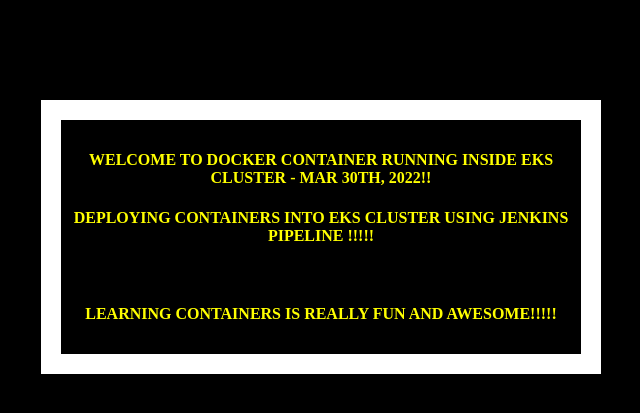
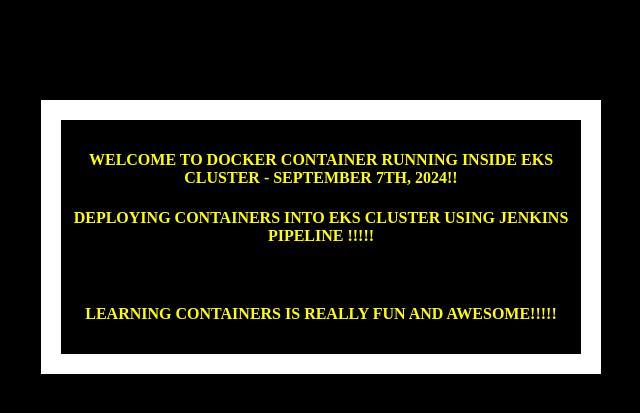
Before and after one commit to Teamgrace47/PythonDockerRepo, a Flask app: page / in a window 1280 px wide. Shown: the top 413 px of the page, without its empty margins (319-959 px from the left). Run offline with Flask 2, Linux system fonts and the light colour scheme.

Commit message:
Update index.html

```diff
--- a/templates/index.html
+++ b/templates/index.html
@@ -19,7 +19,7 @@
   </head>
   <body>
     <div class="container">
-      <h4>Welcome to Docker Container running inside  EKS Cluster - Mar 30th, 2022!!</h4>
+      <h4>Welcome to Docker Container running inside  EKS Cluster - September 7th, 2024!!</h4>
       <h4>Deploying Containers into EKS cluster using Jenkins Pipeline !!!!!</h4>
       <br>
        <h4>Learning containers is really fun and awesome!!!!!</h4>
```
